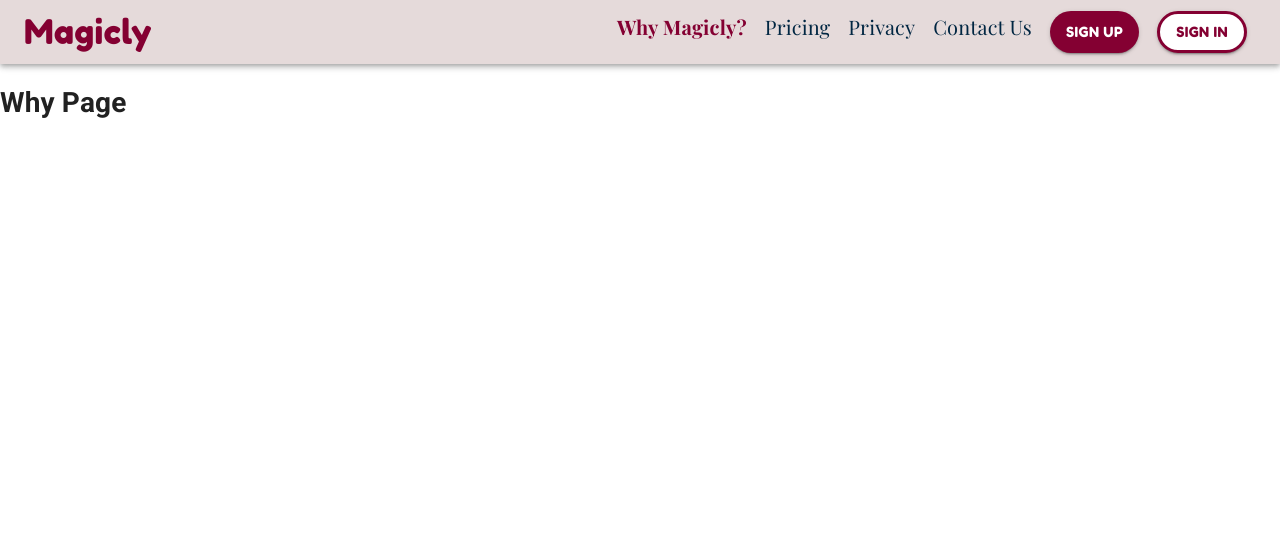
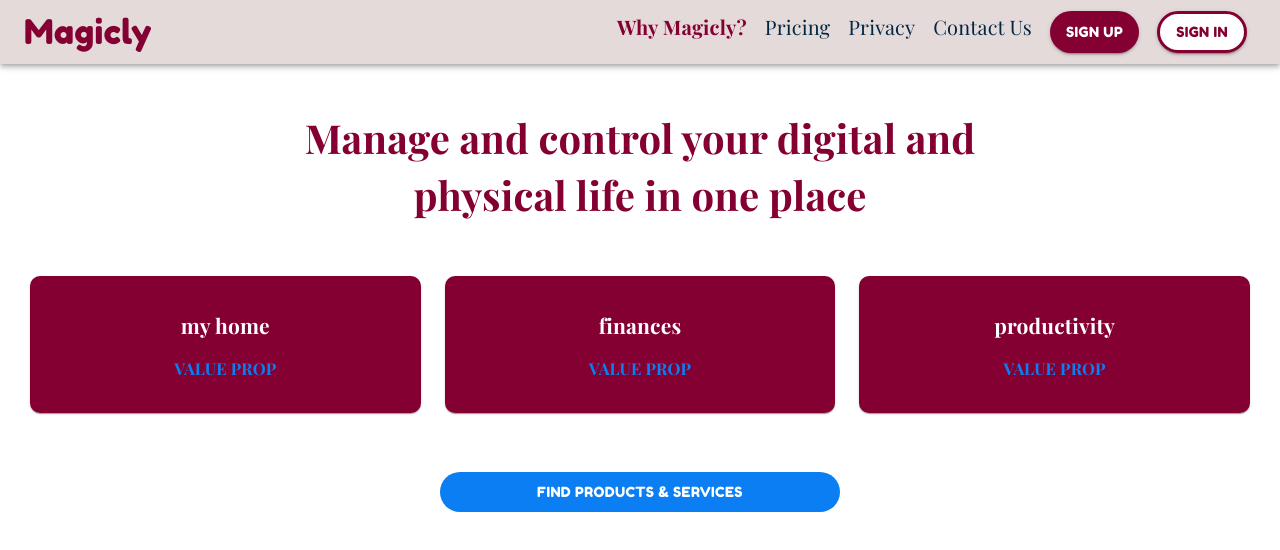
Before and after one commit to francoabaroa/magicly, a Next.js app in the folder packages/client/: page /why in a window 1280 px wide. Shown: the top 550 px of the page. Built offline with nearby package versions, Linux system fonts and the light colour scheme; no server answers.

Commit message:
add why boilerplate page

```diff
--- a/packages/client/pages/why.tsx
+++ b/packages/client/pages/why.tsx
@@ -1,11 +1,111 @@
 import React from 'react';
 import Layout from '../components/Layout';
 import { withApollo } from '../apollo/apollo';
+import { makeStyles, createStyles, Theme } from '@material-ui/core/styles';
+import Button from '@material-ui/core/Button';
+import Paper from '@material-ui/core/Paper';
+import Grid from '@material-ui/core/Grid';
+
+const useStyles = makeStyles((theme: Theme) =>
+  createStyles({
+    root: {
+      flexGrow: 1,
+    },
+    title: {
+      fontFamily: 'Playfair Display, serif',
+      fontWeight: 'bold',
+      fontSize: '40px',
+      color: '#840032',
+      marginTop: '45px',
+      marginBottom: '45px',
+      margin: 'auto',
+      textAlign: 'center',
+      [theme.breakpoints.down('sm')]: {
+        fontSize: '26px',
+        marginTop: '35px',
+        marginBottom: '35px',
+      },
+    },
+    findButton: {
+      fontFamily: 'Fredoka One',
+      margin: '0 auto',
+      display: 'block',
+      marginTop: '35px',
+      color: '#FFF',
+      backgroundColor: '#0A7EF2',
+      borderRadius: '50px',
+      width: '400px',
+      height: '40px',
+      [theme.breakpoints.down('sm')]: {
+        marginTop: '20px',
+      },
+    },
+    paper: {
+      padding: theme.spacing(2),
+      fontFamily: 'Playfair Display, serif',
+      textAlign: 'center',
+      color: '#FFF',
+      backgroundColor: "#840032",
+      borderRadius: '10px'
+    },
+    valueProp: {
+      color: '#0A7EF2'
+    },
+    pricingPage: {
+      marginRight: '30px',
+      marginLeft: '30px',
+    }
+  }),
+);
 
 const WhyPage = () => {
+  const classes = useStyles();
   return (
     <Layout>
-      <h1>Why Page</h1>
+      <div className={classes.pricingPage}>
+        <Grid container spacing={2} justify="center" alignContent="center" alignItems="center">
+          <Grid item xs={8}>
+            <h1 className={classes.title}>Manage and control your digital and physical life in one place</h1>
+          </Grid>
+        </Grid>
+        <div className={classes.root}>
+          <Grid container spacing={3}>
+            <Grid item xs={12} lg={4} md={4} sm={4}>
+              <Paper className={classes.paper}>
+                <h2>
+                  my home
+              </h2>
+                <h3 className={classes.valueProp}>
+                  VALUE PROP
+              </h3>
+              </Paper>
+            </Grid>
+            <Grid item xs={12} lg={4} md={4} sm={4}>
+              <Paper className={classes.paper}>
+                <h2>
+                  finances
+              </h2>
+                <h3 className={classes.valueProp}>
+                  VALUE PROP
+              </h3>
+              </Paper>
+            </Grid>
+            <Grid item xs={12} lg={4} md={4} sm={4}>
+              <Paper className={classes.paper}>
+                <h2>
+                  productivity
+              </h2>
+                <h3 className={classes.valueProp}>
+                  VALUE PROP
+              </h3>
+              </Paper>
+            </Grid>
+            <Grid item xs={12}>
+              <Button className={classes.findButton}> Find Products & Services </Button>
+            </Grid>
+          </Grid>
+        </div>
+      </div>
     </Layout>
   );
 };
```
